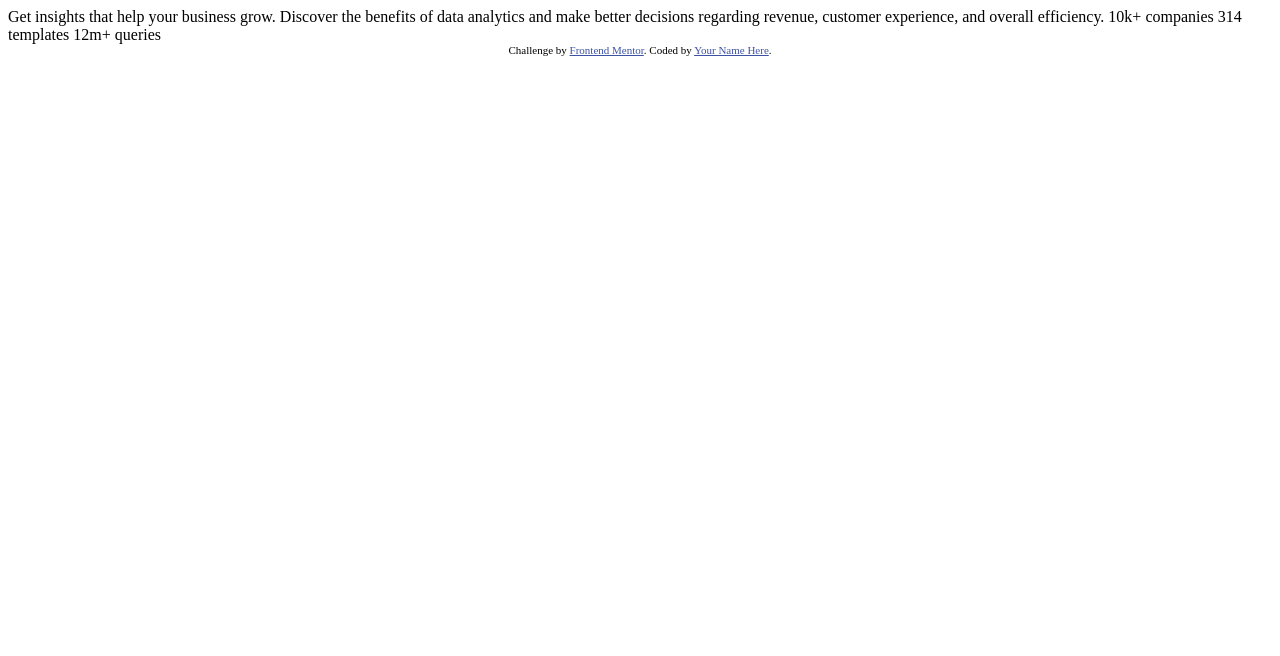
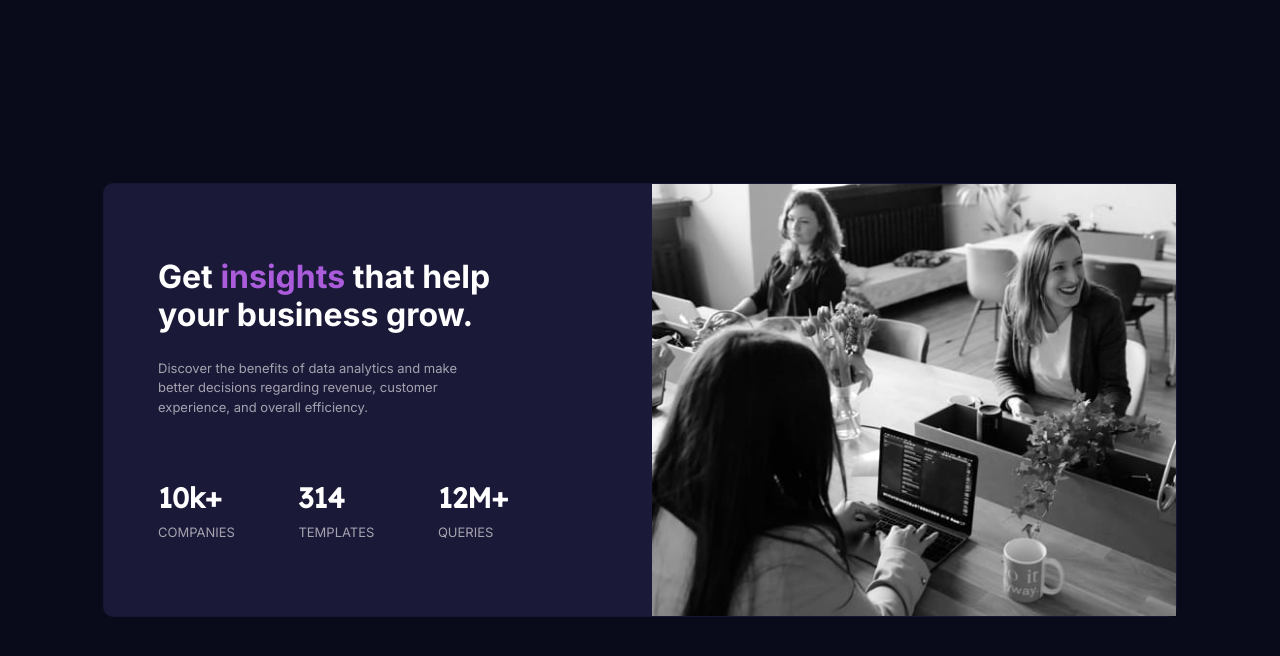
Before and after one commit to muhabibta/stats-preview-card, a plain HTML site: page index.html in a window 1280 px wide. Drawn offline with nearby package versions, Linux system fonts and the light colour scheme.

Commit message:
Adding animation etc

```diff
--- a/index.html
+++ b/index.html
@@ -1,33 +1,52 @@
 <!DOCTYPE html>
 <html lang="en">
-<head>
-  <meta charset="UTF-8">
-  <meta name="viewport" content="width=device-width, initial-scale=1.0"> <!-- displays site properly based on user's device -->
+  <head>
+    <!-- Required meta tags -->
+    <meta charset="utf-8" />
+    <meta name="viewport" content="width=device-width, initial-scale=1" />
 
-  <link rel="icon" type="image/png" sizes="32x32" href="./images/favicon-32x32.png">
+    <!-- Bootstrap CSS -->
+    <link href="https://cdn.jsdelivr.net/npm/bootstrap@5.1.3/dist/css/bootstrap.min.css" rel="stylesheet" integrity="sha384-1BmE4kWBq78iYhFldvKuhfTAU6auU8tT94WrHftjDbrCEXSU1oBoqyl2QvZ6jIW3" crossorigin="anonymous" />
+    <link rel="stylesheet" href="style.css" />
 
-  <title>Frontend Mentor | Stats preview card component</title>
+    <title>Hello, world!</title>
+  </head>
+  <body>
+    <section class="d-flex align-items-center">
+      <div class="container d-flex justify-content-center">
+        <div class="card" style="width: auto">
+          <div class="row">
+            <div id="textbox" class="col-lg-6 my-auto">
+              <div class="card-body">
+                <h2 class="card-title fw-bold">Get <span>insights</span> that help your business grow.</h2>
+                <p class="card-text mt-4">Discover the benefits of data analytics and make better decisions regarding revenue, customer experience, and overall efficiency.</p>
+              </div>
+              <div class="data d-flex justify-content-between mt-5 ms-3">
+                <div class="comp">
+                  <h3>10k+</h3>
+                  <p>COMPANIES</p>
+                </div>
+                <div class="temp">
+                  <h3>314</h3>
+                  <p>TEMPLATES</p>
+                </div>
+                <div class="que">
+                  <h3>12M+</h3>
+                  <p>QUERIES</p>
+                </div>
+              </div>
+            </div>
+            <div class="col">
+              <div class="img-body">
+                <img width="100%" src="images/image-header-desktop.jpg" alt="image-header-desktop" />
+              </div>
+            </div>
+          </div>
+        </div>
+      </div>
+    </section>
 
-  <!-- Feel free to remove these styles or customise in your own stylesheet 👍 -->
-  <style>
-    .attribution { font-size: 11px; text-align: center; }
-    .attribution a { color: hsl(228, 45%, 44%); }
-  </style>
-</head>
-<body>
-
-  Get insights that help your business grow.
-
-  Discover the benefits of data analytics and make better decisions regarding revenue, customer
-  experience, and overall efficiency.
-
-  10k+ companies
-  314 templates
-  12m+ queries
-
-  <div class="attribution">
-    Challenge by <a href="https://www.frontendmentor.io?ref=challenge" target="_blank">Frontend Mentor</a>.
-    Coded by <a href="#">Your Name Here</a>.
-  </div>
-</body>
+    <!-- Option 1: Bootstrap Bundle with Popper -->
+    <script src="https://cdn.jsdelivr.net/npm/bootstrap@5.1.3/dist/js/bootstrap.bundle.min.js" integrity="sha384-ka7Sk0Gln4gmtz2MlQnikT1wXgYsOg+OMhuP+IlRH9sENBO0LRn5q+8nbTov4+1p" crossorigin="anonymous"></script>
+  </body>
 </html>
--- /dev/null
+++ b/style.css
@@ -0,0 +1,59 @@
+@import url("https://fonts.googleapis.com/css2?family=Inter:wght@400;700&family=Lexend+Deca&display=swap");
+:root {
+  --Very-dark-blue: hsl(233, 47%, 7%); /*Main background*/
+  --Dark-desaturated-blue: hsl(244, 38%, 16%); /*Card background*/
+  --Soft-violet: hsl(277, 64%, 61%); /*Accent*/
+  --White: hsl(0, 0%, 100%); /*(main heading, stats)*/
+  --Slightly-transparent-white: hsla(0, 0%, 100%, 0.75); /*(main paragraph)*/
+  --Slightly-transparent-white2: hsla(0, 0%, 100%, 0.6); /*(stat headings)*/
+}
+body {
+  background: hsl(233, 47%, 7%);
+}
+section {
+  min-height: 100vh;
+}
+.card {
+  background-color: var(--Dark-desaturated-blue);
+  border-radius: 10px;
+}
+#textbox {
+  padding: 0px 50px;
+}
+.card-body h2,
+p {
+  font-family: "Inter", sans-serif;
+}
+.card-body h2 {
+  color: var(--White) ;
+  max-width: 400px;
+}
+.card-body h2 span{
+    color: var(--Soft-violet);
+}
+.card-body p{
+    color: var(--Slightly-transparent-white2);
+    font-size: 13px;
+    max-width: 300px;
+}
+.data{
+    max-width: 350px;
+    font-family: 'Lexend Deca', sans-serif;
+    position: relative;
+    transition: 0.25s;
+}
+.data h3{
+    font-weight: bold;
+    color: var(--White);
+}
+.data p{
+    color: var(--Slightly-transparent-white2);
+    font-size: 13px;
+    /* font-weight: bold; */
+}
+.img-body img{
+    position: relative;
+}
+.data div:hover:nth-child(n+1){
+    transform: translateY(-10px) ;
+}
--- /dev/null
+++ b/style2.css
@@ -0,0 +1,65 @@
+@import url("https://fonts.googleapis.com/css2?family=Inter:wght@400;700&family=Lexend+Deca&display=swap");
+* {
+  margin: 0;
+  padding: 0;
+  box-sizing: border-box;
+  color: hsl(0, 0%, 100%);;
+}
+section {
+  position: relative;
+  background: hsl(233, 47%, 7%);
+  font-family: "Inter", sans-serif;
+  min-height: 100vh;
+  display: flex;
+  justify-content: center;
+  align-items: center;
+}
+.card {
+  display: flex;
+  justify-content: space-between;
+  align-items: center;
+  background: hsl(244, 38%, 16%);
+  border-radius: 10px;
+}
+.card .content {
+  max-width: 600px;
+  padding: 0px 70px;
+}
+.content h1,p{
+    max-width: 300px;
+}
+.content h1{
+    font-weight: 700;
+    font-size: 1.7rem;
+}
+.content h1 span{
+    font-weight: 700;
+    color: hsl(277, 64%, 61%);
+}
+.content p{
+    font-size: 15px;
+    color: hsla(0, 0%, 100%, 0.75);
+}
+.image {
+  color: hsl(277, 64%, 61%);
+  mix-blend-mode: screen;
+  max-width: 500px;
+}
+.image img {
+  mix-blend-mode: multiply;
+  width: 100%;
+  height: 100%;
+  position: relative;
+}
+.attribution {
+  position: absolute;
+  bottom: 0;
+  display: flex;
+  justify-content: center;
+  align-items: center;
+  font-size: 11px;
+  text-align: center;
+}
+.attribution a {
+  color: hsl(228, 45%, 44%);
+}
```
Also changed, not shown: index2.html (added, +38 -0 lines).
